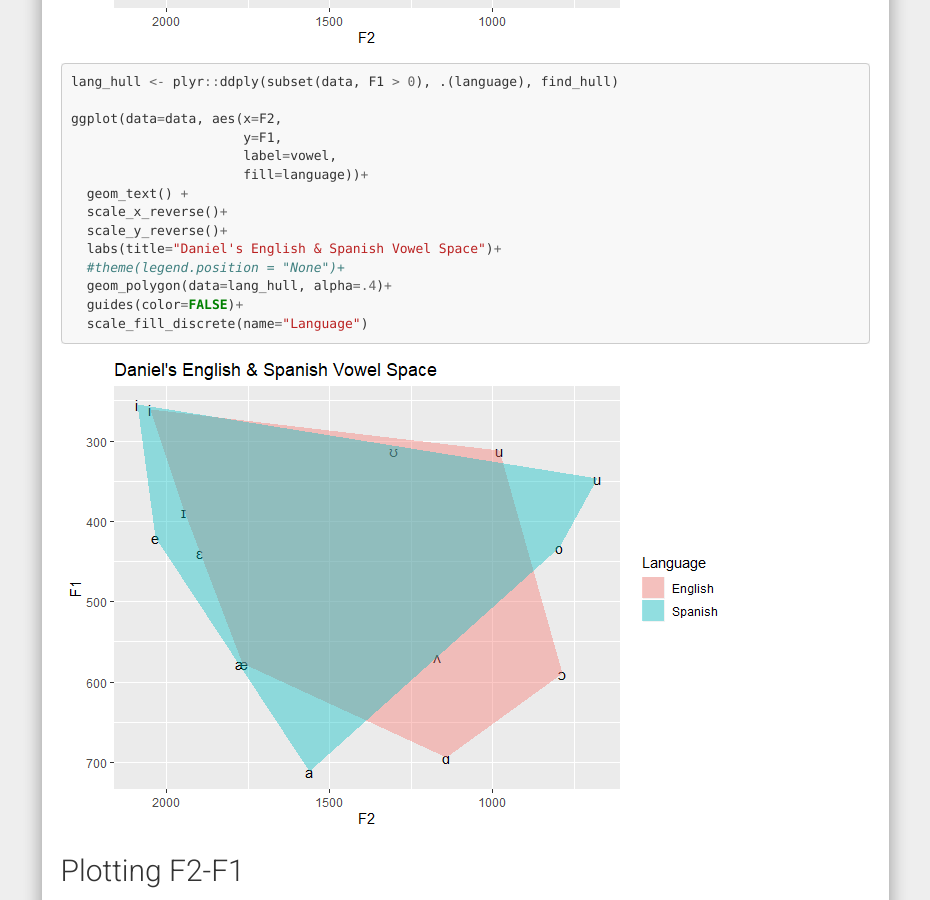
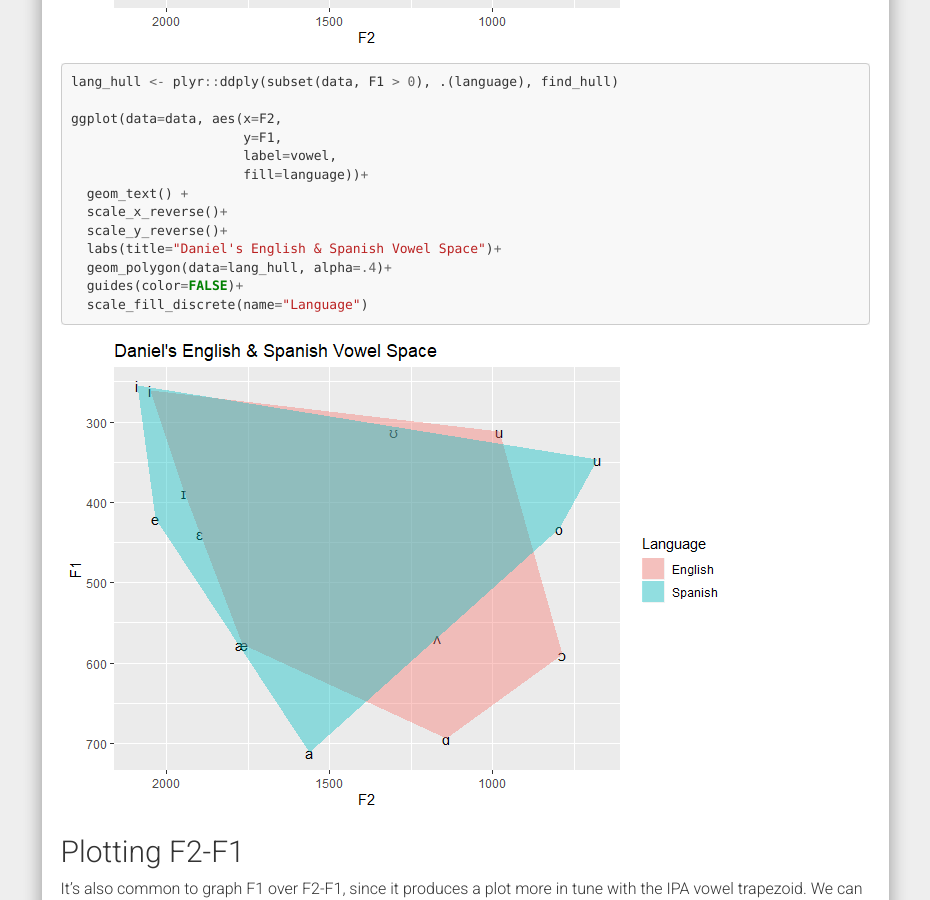
Before and after one commit to apocop/apocop.githup.io, a Jekyll site: the page built from _posts/2019-26-10-creating-vowel-plots.md, in a window 1280 px wide and 900 px high, scrolled down 7895 px. Shown: the whole window, without its empty margins (321-1251 px from the left). Built offline with Jekyll 4.4.1, drawn with Linux system fonts in a browser that asks for light colours; nearby versions of some CDN libraries; comment, search, counter and statistics services are not loaded.

Commit message:
Update 2019-26-10-creating-vowel-plots.md
Remove unnecessary typo

```diff
--- a/_posts/2019-26-10-creating-vowel-plots.md
+++ b/_posts/2019-26-10-creating-vowel-plots.md
@@ -271,7 +271,6 @@ ggplot(data=data, aes(x=F2,
   scale_x_reverse()+
   scale_y_reverse()+
   labs(title="Daniel's English & Spanish Vowel Space")+
-  #theme(legend.position = "None")+
   geom_polygon(data=lang_hull, alpha=.4)+
   guides(color=FALSE)+
   scale_fill_discrete(name="Language")
```
